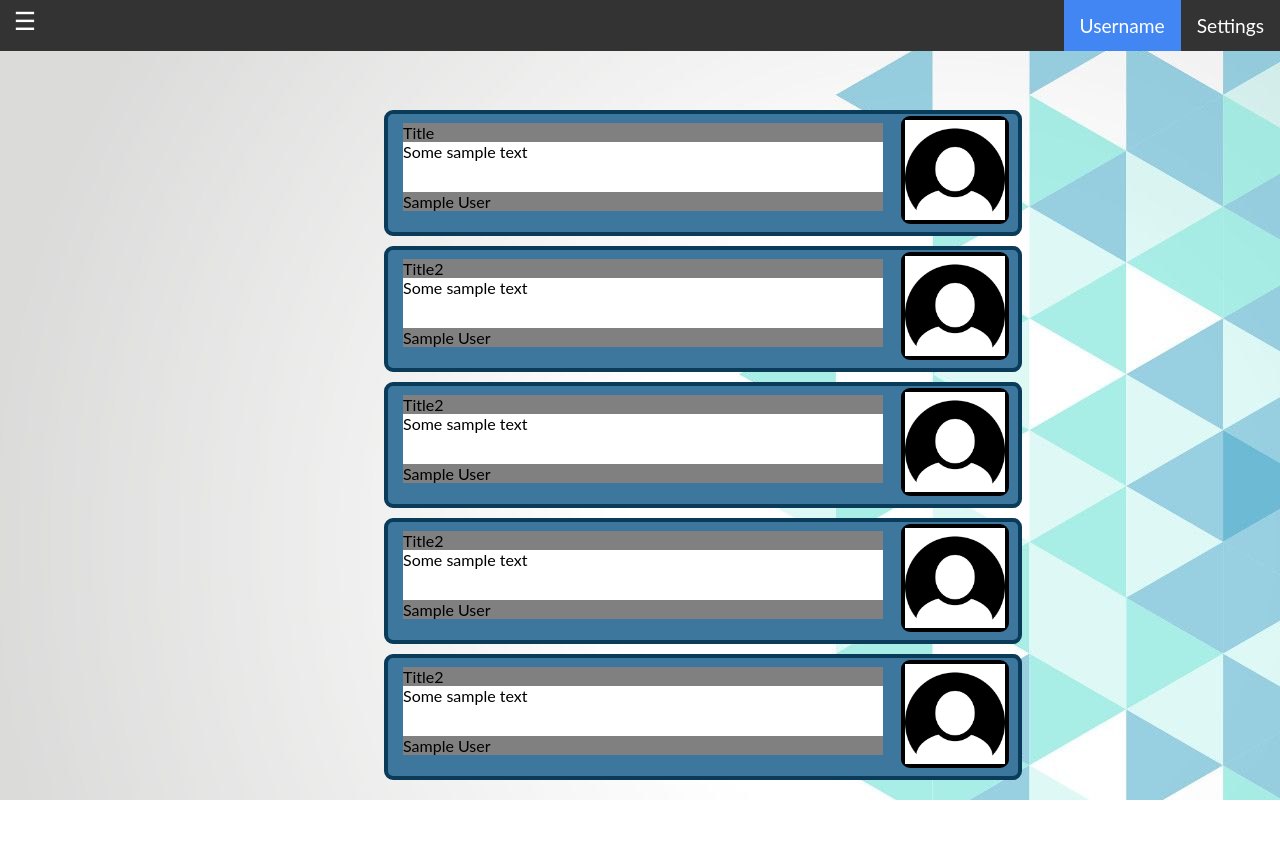
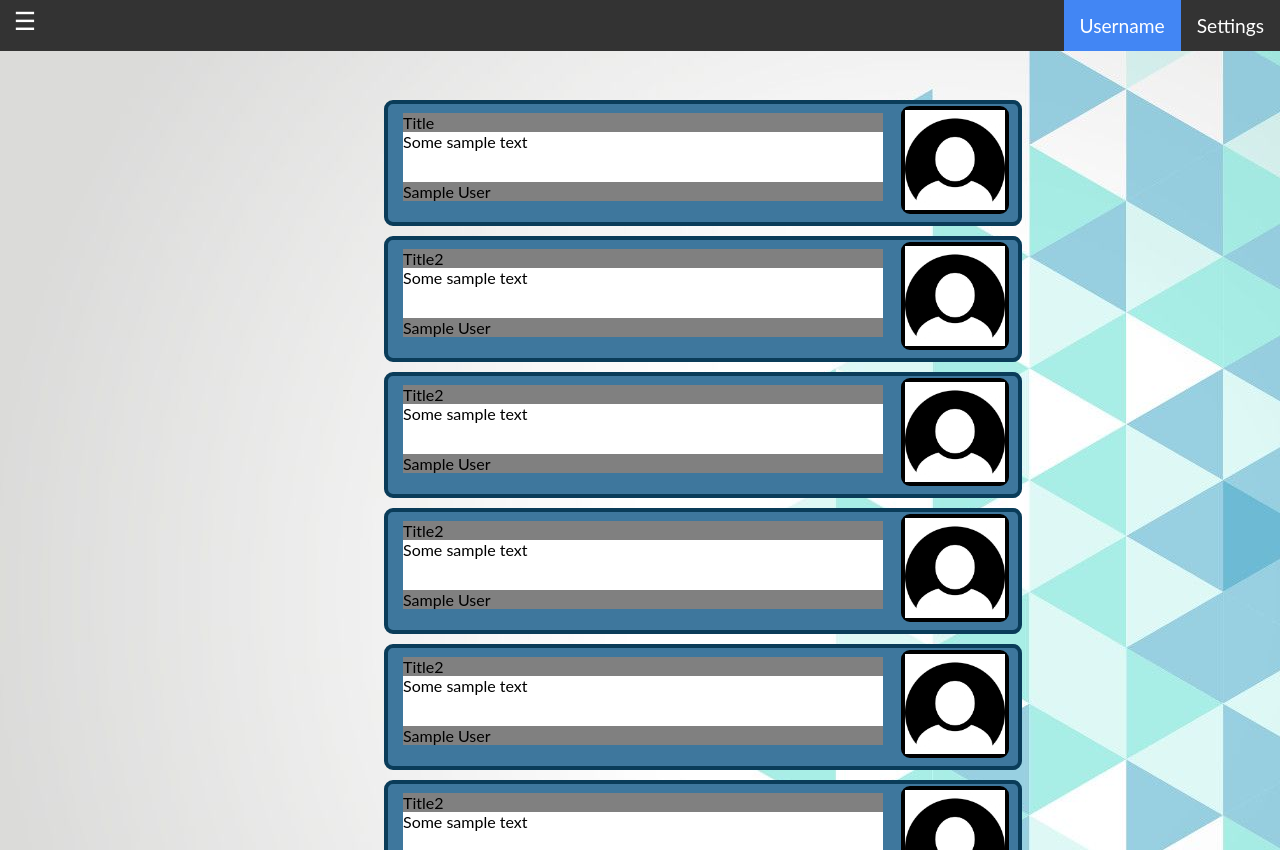
Before and after one commit to Richmond-Truong/groupFinder, a React (Create React App) app in the folder client/: page / in a window 1280 px wide. Before the commit the page ends 800 px from the top, so only its background shows below. Built offline with nearby package versions, Linux system fonts and the light colour scheme.

Commit message:
Fixed scrolling of posts

```diff
--- a/client/src/postStyle.css
+++ b/client/src/postStyle.css
@@ -1,7 +1,7 @@
 html, body{
     height: 100%;
     width: 100%;
-    background-image: url('./images/background.jpg');
+    overflow: hidden;
 }
 .page {
     z-index: 0;
@@ -10,6 +10,9 @@ html, body{
     height: 100%;
     align-content: center;
     display:inline-block;
+    overflow: scroll;
+    background-image: url('./images/background.jpg');
+    margin-top: 50px;
 }
 
 .pic {
--- a/client/src/posts.js
+++ b/client/src/posts.js
@@ -40,11 +40,13 @@ class Page extends Component{
     }
 
     render() {
-        this.addPost("Sample User", "Title", "Some sample text")
-        this.addPost("Sample User", "Title2", "Some sample text")
-        this.addPost("Sample User", "Title2", "Some sample text")
-        this.addPost("Sample User", "Title2", "Some sample text")
-        this.addPost("Sample User", "Title2", "Some sample text")
+        this.addPost("Sample User", "Title", "Some sample text");
+        this.addPost("Sample User", "Title2", "Some sample text");
+        this.addPost("Sample User", "Title2", "Some sample text");
+        this.addPost("Sample User", "Title2", "Some sample text");
+        this.addPost("Sample User", "Title2", "Some sample text");
+        this.addPost("Sample User", "Title2", "Some sample text");
+        this.addPost("Sample User", "Title2", "Some sample text");
         console.log(this.posts_list)
         return [
             <div className="page" key="1">
```
